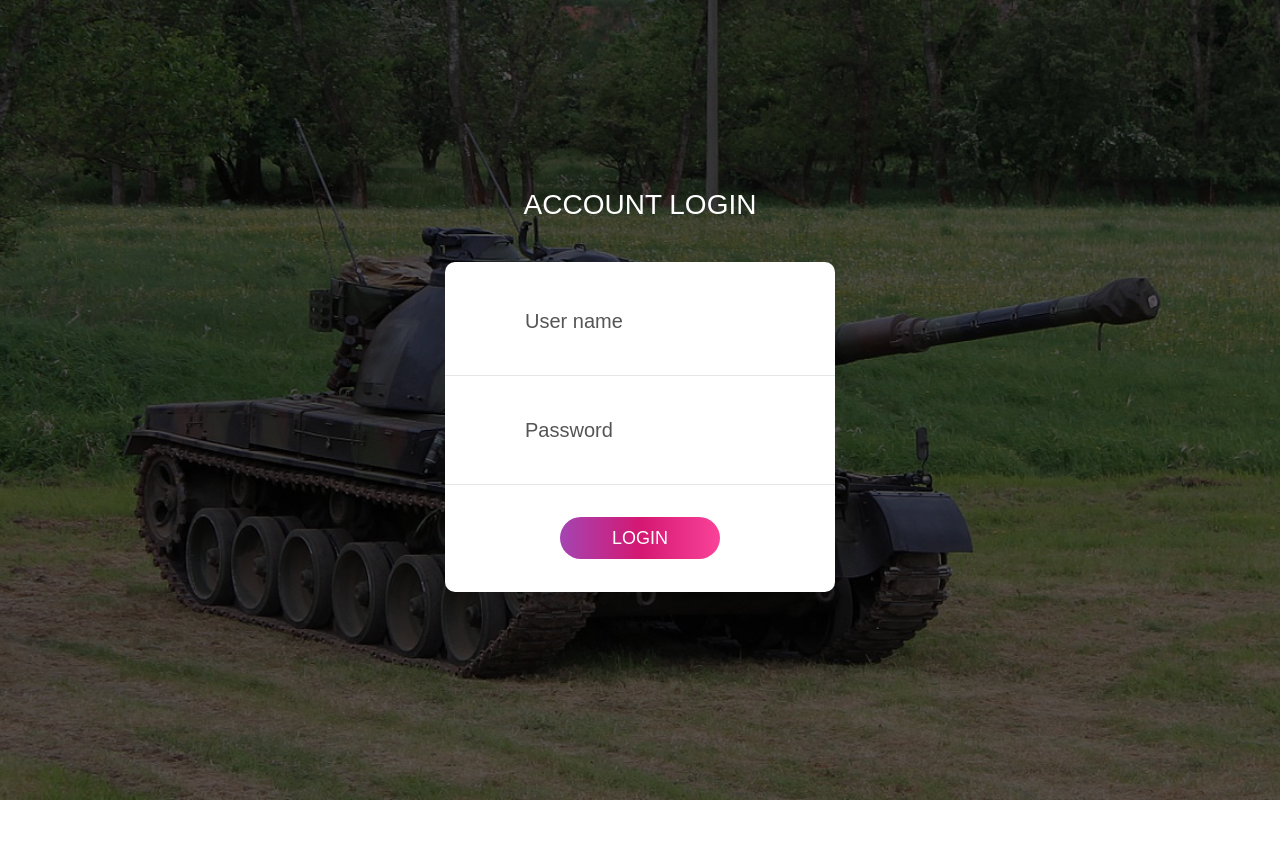
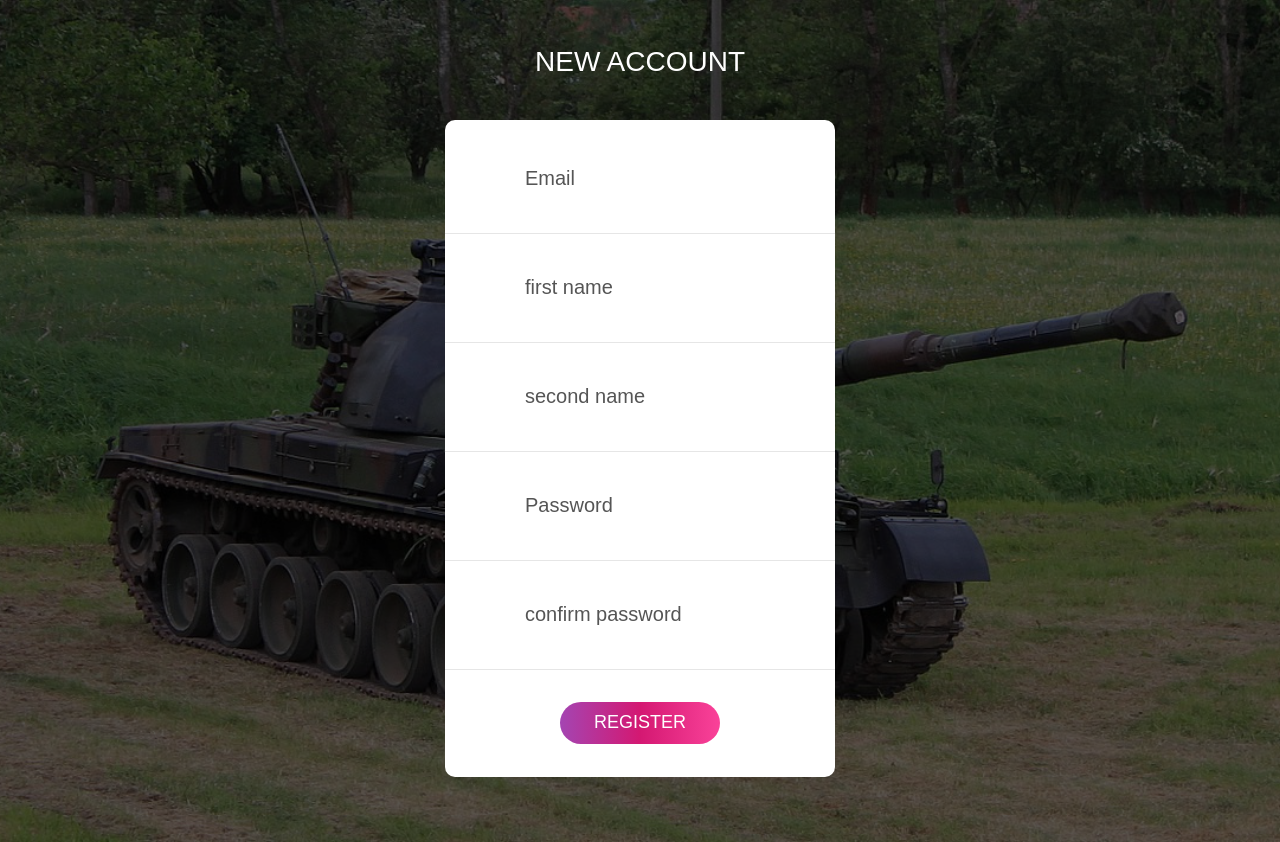
Before and after one commit to Sylvain-Lechaire/projetWeb, a PHP site: page /View/Register.php in a window 1280 px wide. Before the commit the page ends 800 px from the top, so only its background shows below. Run offline with PHP 8.4, Linux system fonts and the light colour scheme; some libraries are stand-ins or nearby versions.

Commit message:
Added Register and Modified Login

```diff
--- a/Source Code/View/Register.php
+++ b/Source Code/View/Register.php
@@ -2,7 +2,7 @@
 /*
 Projet: Tank&Cio
 Author: Ethann Schneider
-Version: 1.0
+Version: 1.0.1
 date: 04.02.22
 */
 
@@ -16,30 +16,52 @@ if(isset($_SESSION['username']) && isset($_SESSION['password'])){
 <html lang="fr">
 <head>
 	<meta http-equiv="content-type" content="text/html; charset=UTF-8">
-	<title>Login</title>
+	<title>Register</title>
 	<meta charset="UTF-8">
 	<meta name="viewport" content="width=device-width, initial-scale=1">
     <link rel="icon" type="image/png" href="assets/images/header-logo.png" />
 	<link rel="stylesheet" type="text/css" href="vendor/icon-font.css">
 	<link rel="stylesheet" type="text/css" href="vendor/util.css">
 	<link rel="stylesheet" type="text/css" href="vendor/main.css">
+    <script type="text/javascript">
+        function Validate() {
+            var password = document.getElementById("password").value;
+            var confirmPassword = document.getElementById("confirmPassword").value;
+            if (password != confirmPassword) {
+                return false;
+            }
+            return true;
+        }
+    </script>
 </head>
 <body>
 	<div class="limiter">
 		<div class="container-login100" style="background-image: url('vendor/bg.jpg');">
 			<div class="wrap-login100 p-t-30 p-b-50">
-				<span class="login100-form-title p-b-41">Account Login</span>
-				<form class="login100-form validate-form p-b-33 p-t-5" method="post" action="../Controller/connect.php">
+				<span class="login100-form-title p-b-41">New Account</span>
+				<form class="login100-form validate-form p-b-33 p-t-5" method="post" action="../Controller/Register.php">
 					<div class="wrap-input100 validate-input" data-validate="Enter username">
-						<input class="input100" type="text" name="username" placeholder="User name">
+						<input class="input100" type="email" name="username" placeholder="Email" required>
 						<span class="focus-input100" data-placeholder=""></span>
 					</div>
+                    <div class="wrap-input100 validate-input" data-validate="Enter firstName">
+                        <input class="input100" type="text" name="realName" placeholder="first name" required>
+                        <span class="focus-input100" data-placeholder=""></span>
+                    </div>
+                    <div class="wrap-input100 validate-input" data-validate="Enter secondName">
+                        <input class="input100" type="text" name="familyName" placeholder="second name" required>
+                        <span class="focus-input100" data-placeholder=""></span>
+                    </div>
 					<div class="wrap-input100 validate-input" data-validate="Enter password">
-						<input class="input100" type="password" name="password" placeholder="Password">
+						<input class="input100" type="password" id="password" name="password" placeholder="Password" required>
 						<span class="focus-input100" data-placeholder=""></span>
 					</div>
+                    <div class="wrap-input100 validate-input" data-validate="confirm password">
+                        <input class="input100" type="password" id="confirmPassword" placeholder="confirm password" required>
+                        <span class="focus-input100" data-placeholder=""></span>
+                    </div>
 					<div class="container-login100-form-btn m-t-32">
-						<button class="login100-form-btn">Login</button>
+						<button onclick="return Validate()" class="login100-form-btn">Register</button>
 					</div>
 				</form>
 			</div>
```
Also changed, not shown: Source Code/View/Login.php (+4 -4 lines).
